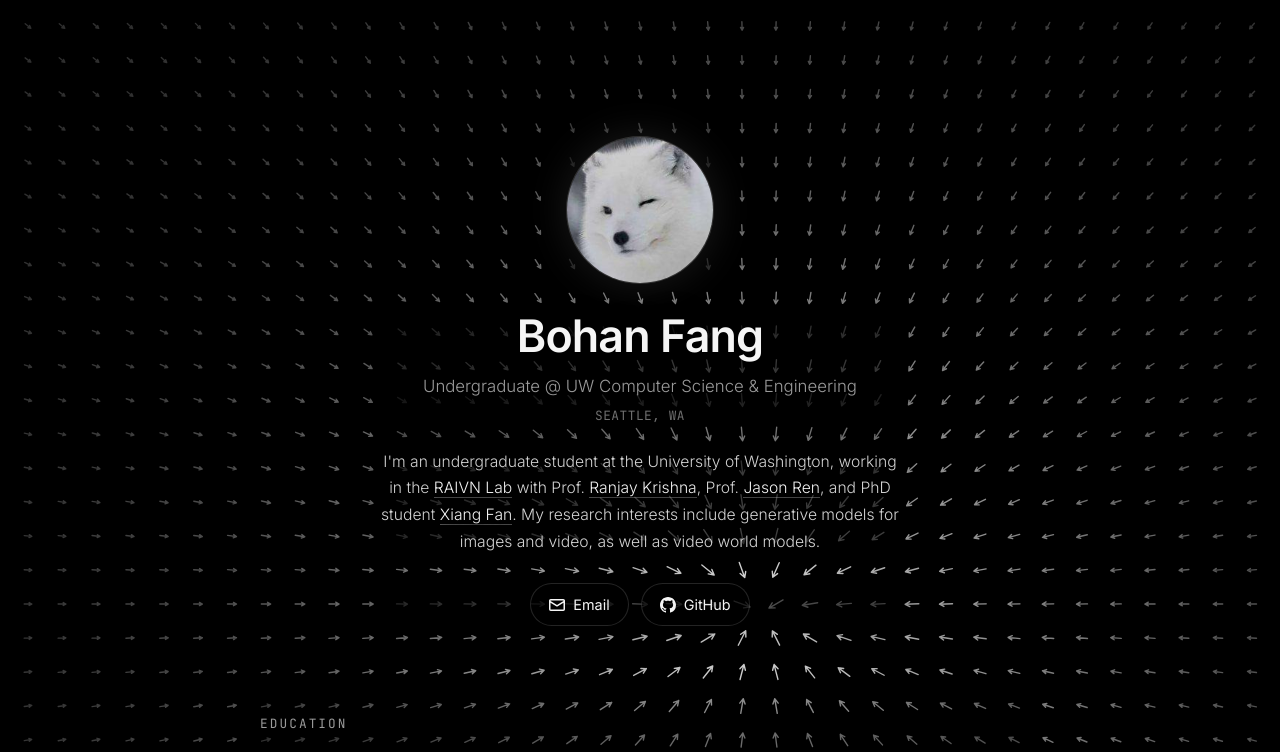
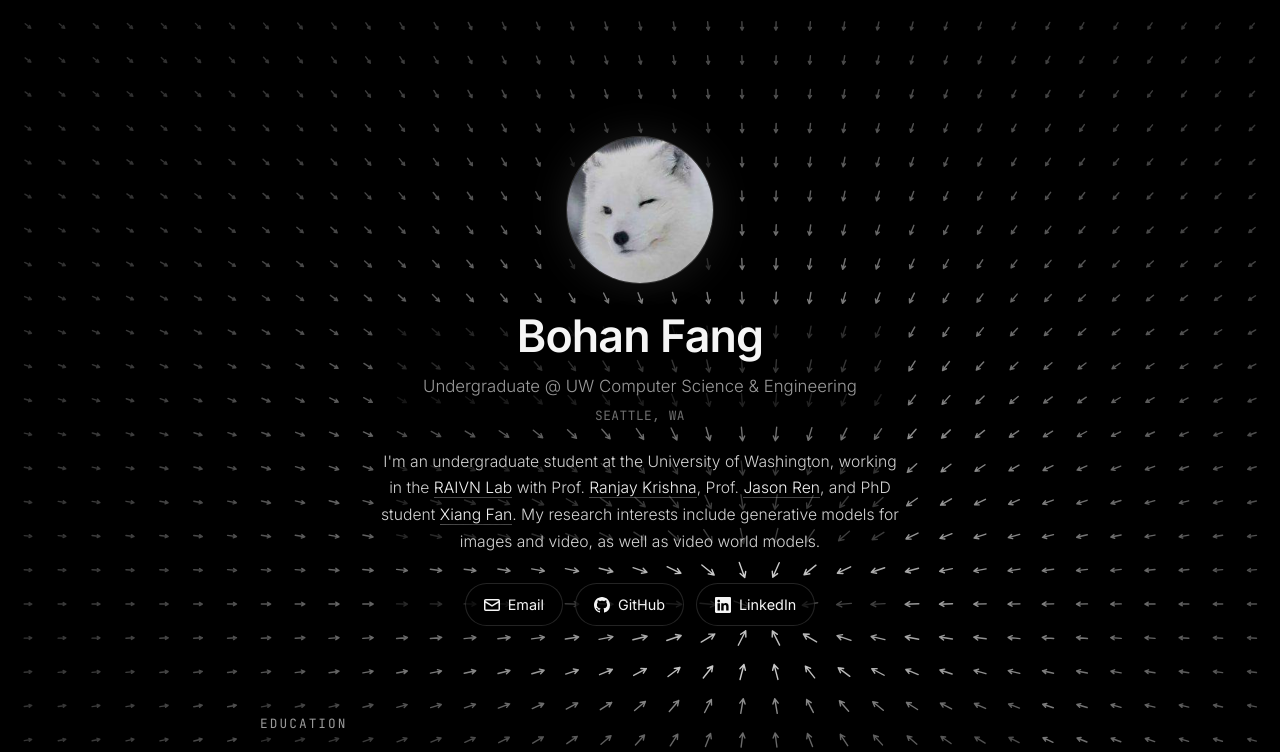
Before and after one commit to AskHeart777/AskHeart777.github.io, a plain HTML site: page index.html in a window 1280 px wide. Shown: the top 752 px of the page. Drawn offline with Linux system fonts and the light colour scheme.

Commit message:
Add LinkedIn link
Co-Authored-By: Claude Opus 5.5 <noreply@anthropic.com>
Claude-Session: https://claude.ai/code/session_01C4qFnD4NbPKZgArukpzDJd

```diff
--- a/index.html
+++ b/index.html
@@ -352,6 +352,10 @@
           <svg viewBox="0 0 16 16" aria-hidden="true"><path d="M8 0C3.58 0 0 3.58 0 8c0 3.54 2.29 6.53 5.47 7.59.4.07.55-.17.55-.38 0-.19-.01-.82-.01-1.49-2.01.37-2.53-.49-2.69-.94-.09-.23-.48-.94-.82-1.13-.28-.15-.68-.52-.01-.53.63-.01 1.08.58 1.23.82.72 1.21 1.87.87 2.33.66.07-.52.28-.87.51-1.07-1.78-.2-3.64-.89-3.64-3.95 0-.87.31-1.59.82-2.15-.08-.2-.36-1.02.08-2.12 0 0 .67-.21 2.2.82.64-.18 1.32-.27 2-.27.68 0 1.36.09 2 .27 1.53-1.04 2.2-.82 2.2-.82.44 1.1.16 1.92.08 2.12.51.56.82 1.27.82 2.15 0 3.07-1.87 3.75-3.65 3.95.29.25.54.73.54 1.48 0 1.07-.01 1.93-.01 2.2 0 .21.15.46.55.38A8.013 8.013 0 0016 8c0-4.42-3.58-8-8-8z"/></svg>
           GitHub
         </a>
+        <a href="https://www.linkedin.com/in/bohan-fang-b4822b2a8/" target="_blank" rel="noopener">
+          <svg viewBox="0 0 16 16" aria-hidden="true"><path d="M0 1.146C0 .513.526 0 1.175 0h13.65C15.474 0 16 .513 16 1.146v13.708c0 .633-.526 1.146-1.175 1.146H1.175C.526 16 0 15.487 0 14.854V1.146zm4.943 12.248V6.169H2.542v7.225h2.401zm-1.2-8.212c.837 0 1.358-.554 1.358-1.248-.015-.709-.52-1.248-1.342-1.248-.822 0-1.359.54-1.359 1.248 0 .694.521 1.248 1.327 1.248h.016zm4.908 8.212V9.359c0-.216.016-.432.08-.586.173-.431.568-.878 1.232-.878.869 0 1.216.662 1.216 1.634v3.865h2.401V9.25c0-2.22-1.184-3.252-2.764-3.252-1.274 0-1.845.7-2.165 1.193v.025h-.016a5.54 5.54 0 0 1 .016-.025V6.169h-2.4c.03.678 0 7.225 0 7.225h2.4z"/></svg>
+          LinkedIn
+        </a>
       </nav>
     </section>
 
```
